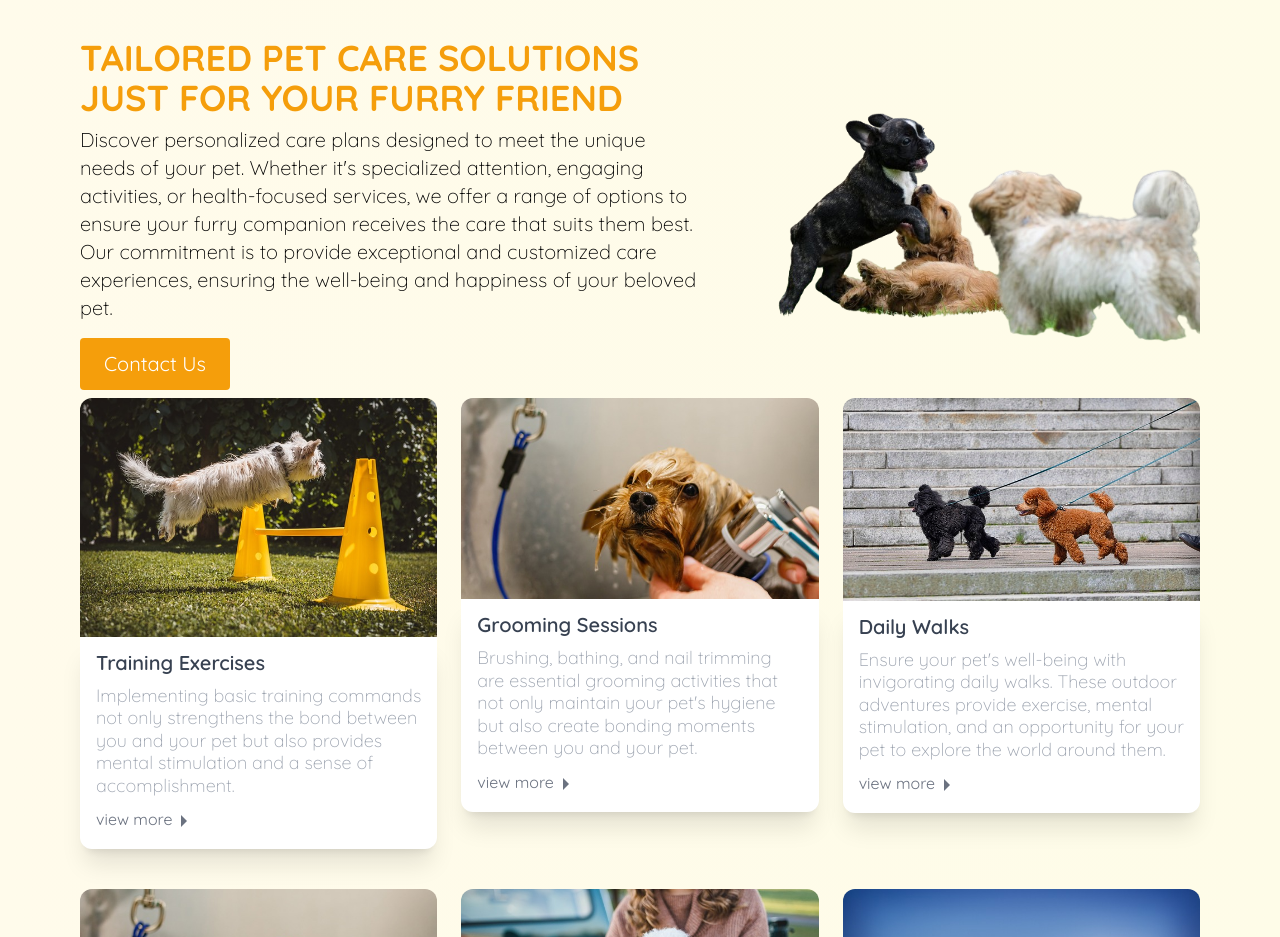
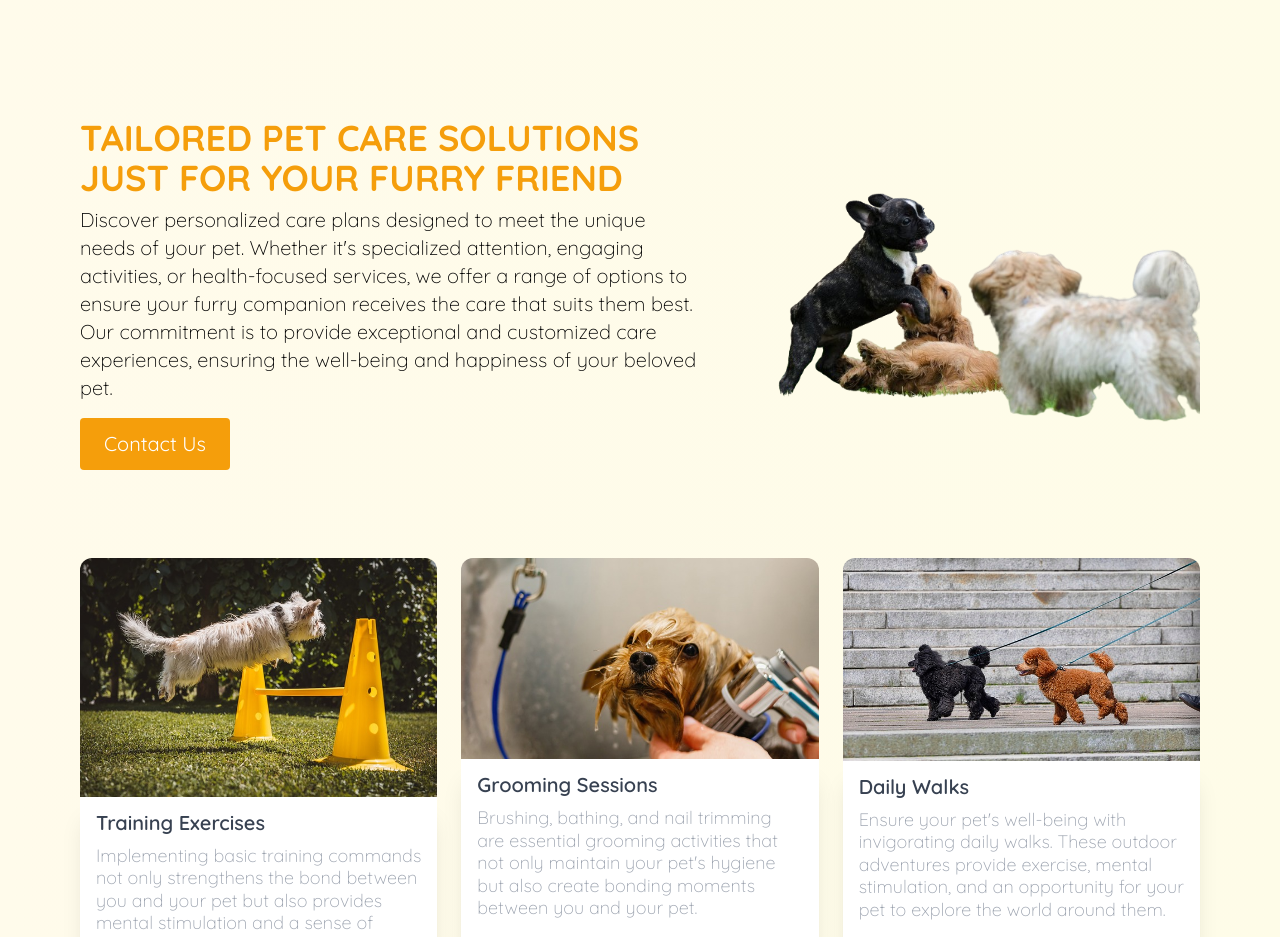
Before and after one commit to zablon-oigo/docker-react-app, a React (Vite) app: page / in a window 1280 px wide. Shown: the part 2655-3592 px from the top of the page. Built offline with nearby package versions, Linux system fonts and the light colour scheme.

Commit message:
Services Component

```diff
--- a/src/components/home/Services.jsx
+++ b/src/components/home/Services.jsx
@@ -7,7 +7,7 @@ function Services() {
   return (
     <>
        <div className="min-h-screen bg-gradient-to-r from-amber-50 to-yellow-50  md:px-20 px-6 py-10">
-        <div className="flex md:flex-row-reverse  flex-col-reverse items-center justify-between gap-10">
+        <div className="my-20 flex md:flex-row-reverse  flex-col-reverse items-center justify-between gap-10">
             <div className="w-full md:w-1/2">
                 <img src={puppies} alt="" className="" />
 
@@ -24,7 +24,7 @@ function Services() {
                 </div>
             </div>
         </div>
-       <div className="">
+       <div className="my-20">
        <ReviewsCard/>
        </div>
        </div>
```
